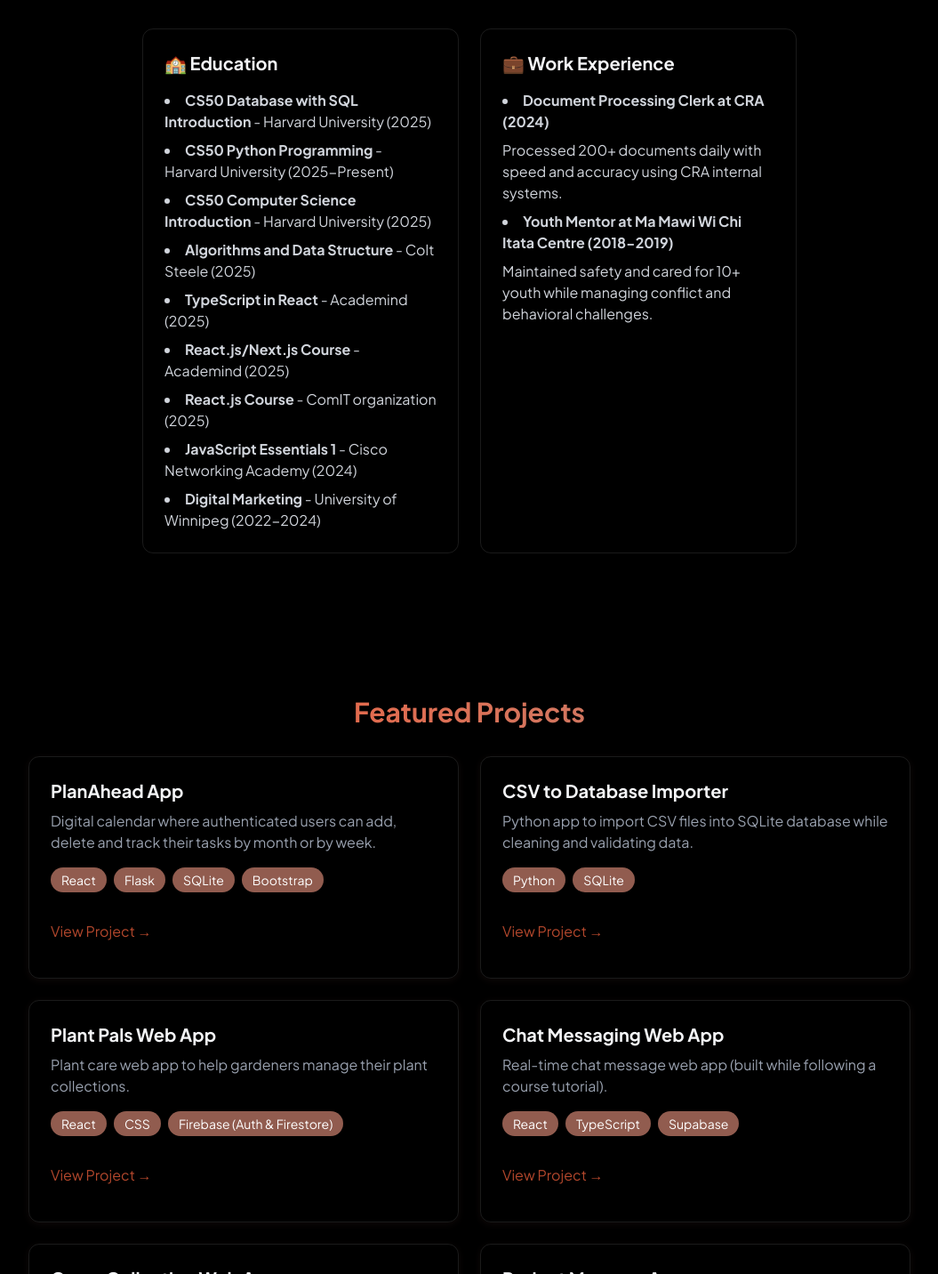
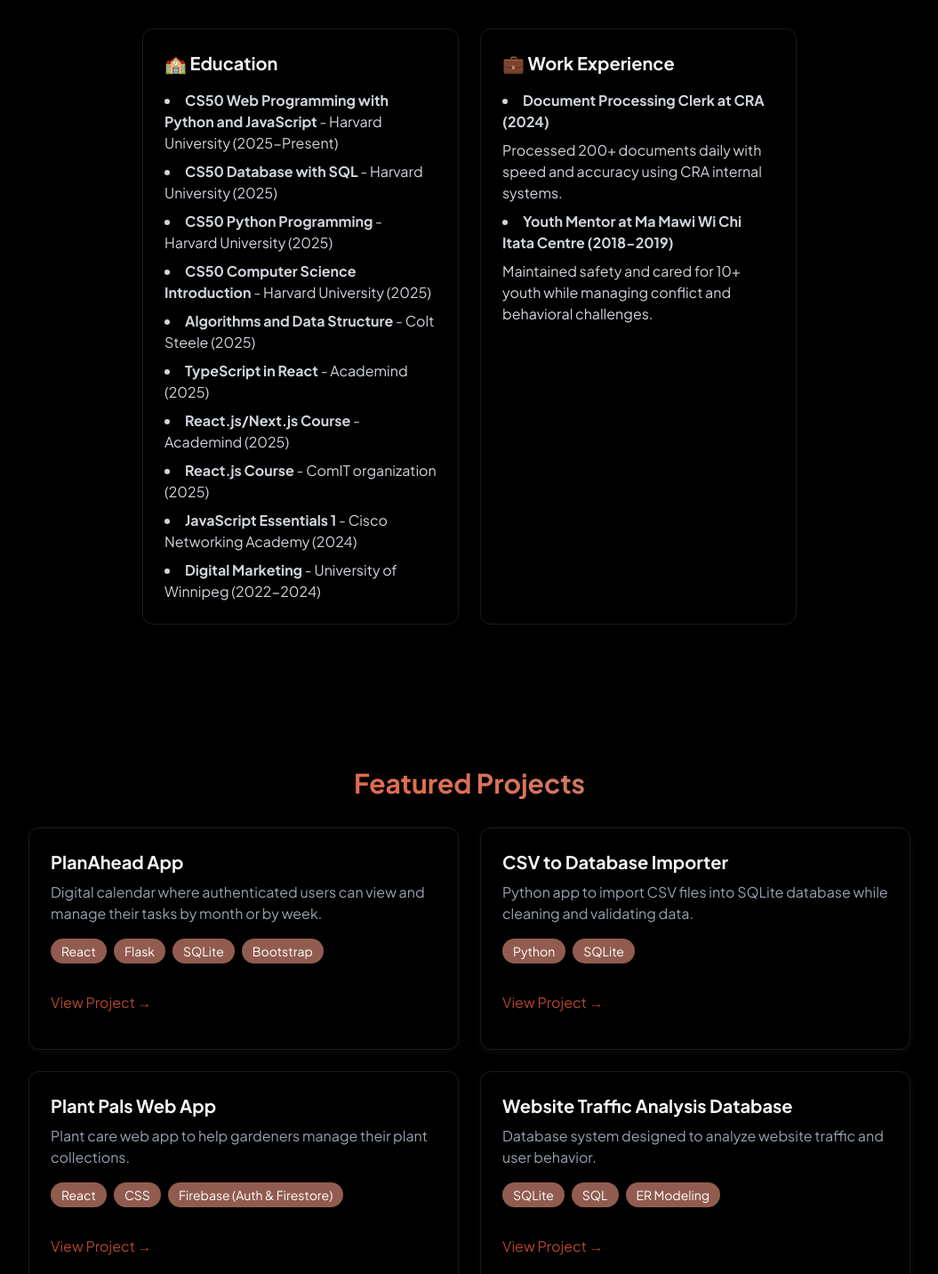
Before and after one commit to saraccmululo/Portfolio, a React (Vite) app: page / in a window 1280 px wide. Shown: the part 1418-2850 px from the top of the page at 89% size, without its empty margins (112-1167 px from the left). Built offline with nearby package versions, Linux system fonts and the light colour scheme.

Commit message:
Added database project

```diff
--- a/src/components/sections/About.jsx
+++ b/src/components/sections/About.jsx
@@ -56,9 +56,13 @@
             <h3 className="text-xl font-bold mb-4">🏫 Education</h3>
             <ul className="list-disc list-inside text-gray-300 space-y-2">
               <li>
-                <strong>CS50 Database with SQL Introduction</strong> - Harvard University (2025)
-              </li><li>
-                <strong>CS50 Python Programming</strong> - Harvard University (2025-Present)
+                <strong>CS50 Web Programming with Python and JavaScript</strong> - Harvard University (2025-Present)
+              </li>
+              <li>
+                <strong>CS50 Database with SQL</strong> - Harvard University (2025)
+              </li>
+              <li>
+                <strong>CS50 Python Programming</strong> - Harvard University (2025)
               </li>
               <li>
                 <strong>CS50 Computer Science Introduction</strong> - Harvard University (2025)
--- a/src/components/sections/Projects.jsx
+++ b/src/components/sections/Projects.jsx
@@ -15,7 +15,7 @@
           <div className="p-6 rounded-xl border border-white/10 hover:-translate-y-1 hover:border-[#915c4f]/50 hover: shadow-[0_2px_8px_rgba(145,92,79,0.1)] transition-all ">
             <h3 className="text-xl font-bold mb-2">PlanAhead App</h3>
             <p className="text-gray-400 mb-4">
-              Digital calendar where authenticated users can add, delete and track their tasks by month or by week.
+              Digital calendar where authenticated users can view and manage their tasks by month or by week.
             </p>
             <div className="flex flex-wrap gap-2 mb-4">
               {["React", "Flask", "SQLite", "Bootstrap"].map(
@@ -99,12 +99,13 @@
           </div>
 
           <div className="p-6 rounded-xl border border-white/10 hover:-translate-y-1 hover:border-[#915c4f]/50 hover: shadow-[0_2px_8px_rgba(145,92,79,0.1)] transition-all ">
-            <h3 className="text-xl font-bold mb-2">Chat Messaging Web App</h3>
+            <h3 className="text-xl font-bold mb-2">Website Traffic Analysis Database
+            </h3>
             <p className="text-gray-400 mb-4">
-              Real-time chat message web app (built while following a course tutorial).
+              Database system designed to analyze website traffic and user behavior.
             </p>
             <div className="flex flex-wrap gap-2 mb-4">
-              {["React", "TypeScript", "Supabase"].map((item, key) => (
+              {["SQLite", "SQL", "ER Modeling"].map((item, key) => (
                 <span
                   key={key}
                   className="bg-[#915c4f] text-white py-1 px-3 rounded-full text-sm hover:bg-[#915c4f]/50 hover:shadow-[0_2px_8px_rgba(145,92,79,0.2)] transition"
@@ -154,6 +155,32 @@
           </div>
 
           {/*
+          <h3 className="text-xl font-bold mb-2">Chat Messaging Web App</h3>
+            <p className="text-gray-400 mb-4">
+              Real-time chat message web app (built while following a course tutorial).
+            </p>
+            <div className="flex flex-wrap gap-2 mb-4">
+              {["React", "TypeScript", "Supabase"].map((item, key) => (
+                <span
+                  key={key}
+                  className="bg-[#915c4f] text-white py-1 px-3 rounded-full text-sm hover:bg-[#915c4f]/50 hover:shadow-[0_2px_8px_rgba(145,92,79,0.2)] transition"
+                >
+                  {item}
+                </span>
+              ))}
+            </div>
+            <div className="flex justify-between items-center">
+              <a
+                href="https://chat-messaging-app-kappa.vercel.app"
+                target="_blank"
+                rel="noopener noreferrer"
+                className="text-[#b3472c] hover:text-[#915c4f] transition-colors my-4"
+              >
+                View Project →
+              </a>
+            </div>
+          </div>
+
           <div className="p-6 rounded-xl border border-white/10 hover:-translate-y-1 hover:border-[#915c4f]/50 hover: shadow-[0_2px_8px_rgba(145,92,79,0.1)] transition-all ">
             <h3 className="text-xl font-bold mb-2">Quiz App</h3>
             <p className="text-gray-400 mb-4">
```
